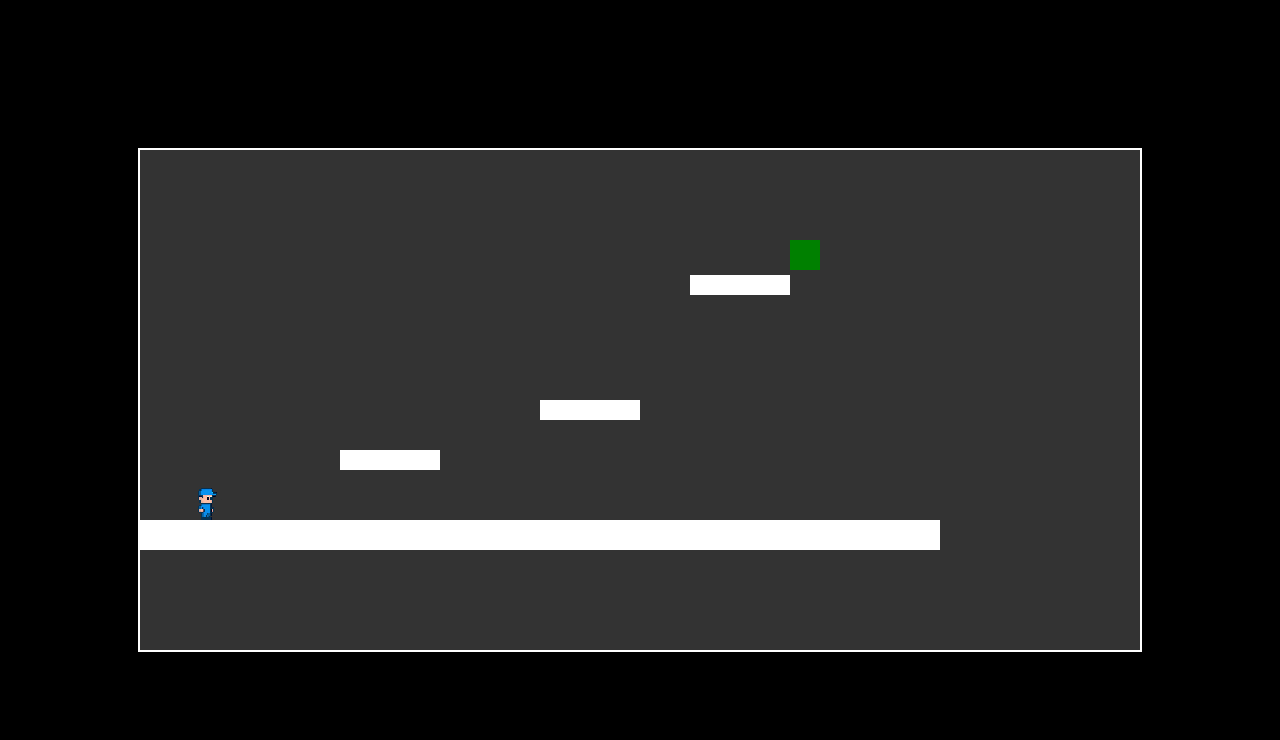
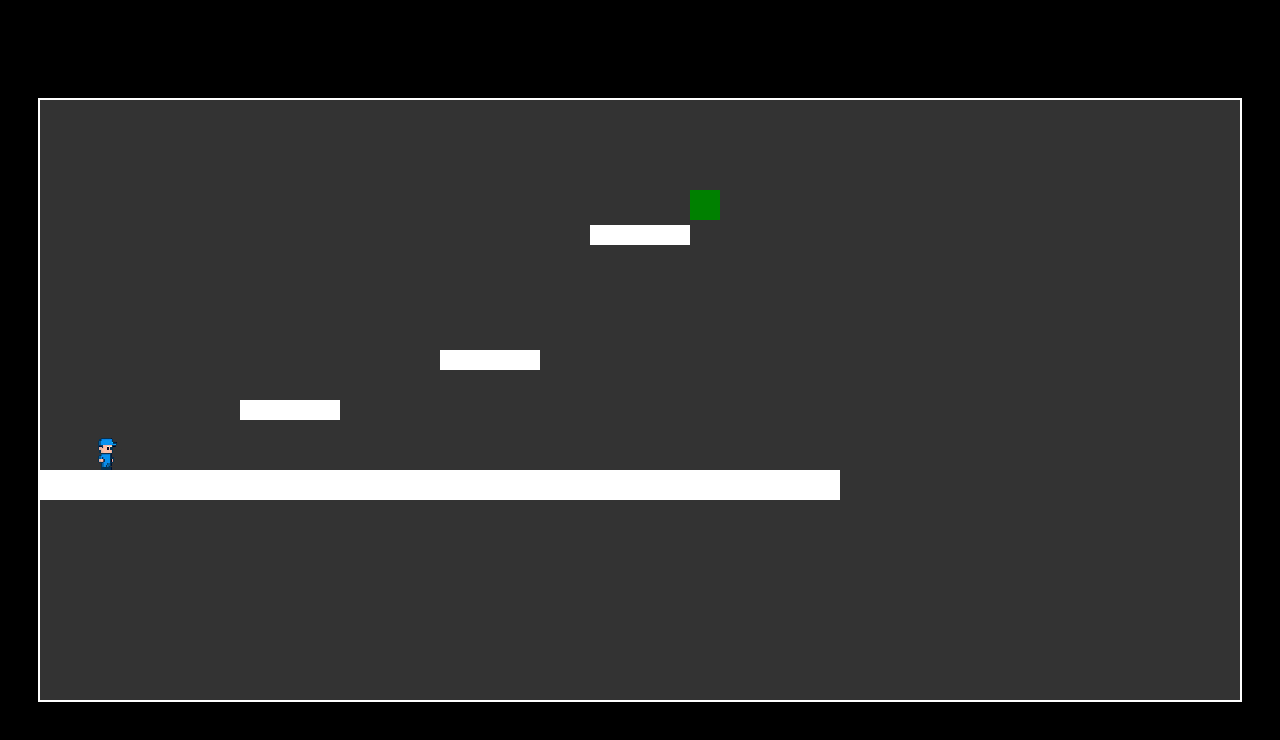
Before and after one commit to vitinn1/ProjetoJS, a plain HTML site: page index.html in a window 1280 px wide. Both pictures are taken after a click on the button "Fase 1". Drawn offline with Linux system fonts and the light colour scheme.

Commit message:
Update index.html

```diff
--- a/index.html
+++ b/index.html
@@ -15,7 +15,7 @@
       <button id="fase2">Fase 2</button>
        <button id="fase3">Fase 3</button>
     </div>
-    <canvas id="gameCanvas" width="1000" height="500" ></canvas>
+    <canvas id="gameCanvas" width="1200" height="600" ></canvas>
   </div>
 
   <script src="script.js"></script>
```
